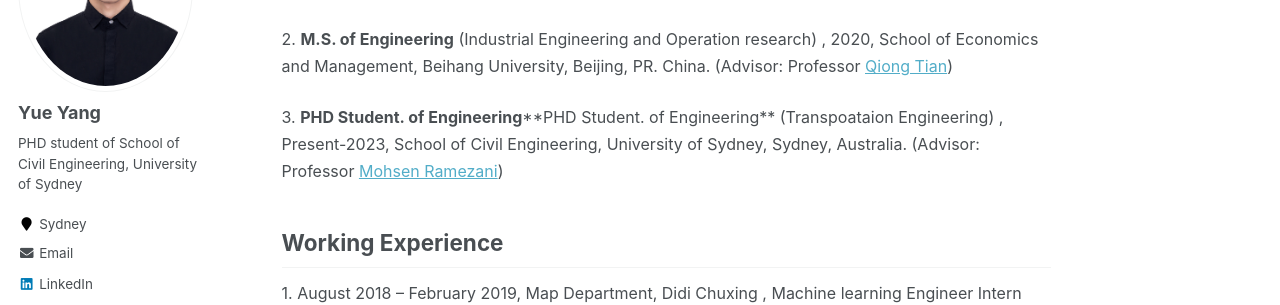
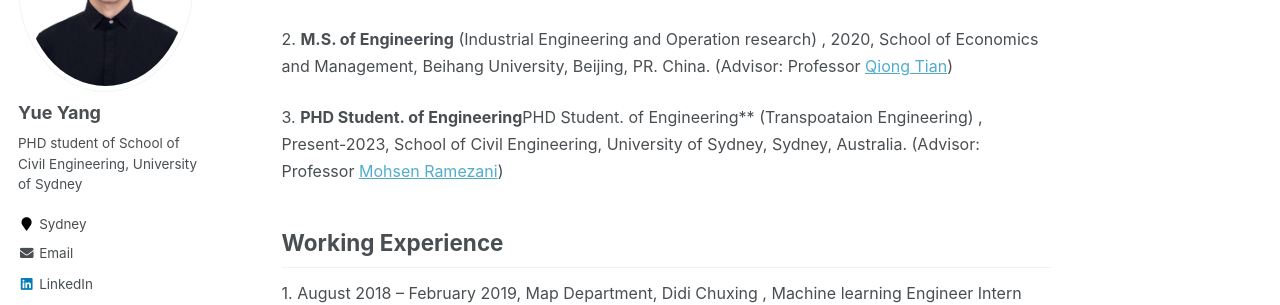
Before and after one commit to marco-yue/biography, a Jekyll site: the page built from _pages/about.md, in a window 1280 px wide and 900 px high, scrolled down 766 px. Shown: the part 153-458 px from the top of the window. Built offline with Jekyll 4.4.1, drawn with Linux system fonts in a browser that asks for light colours.

```diff
--- a/_pages/about.md
+++ b/_pages/about.md
@@ -45,7 +45,7 @@ redirect_from:
   </font></p>
 
 <p><font size=3>
-3. <b>PHD Student. of Engineering</b>**PHD Student. of Engineering** (Transpoataion Engineering) , Present-2023, School of Civil Engineering, University of Sydney, Sydney, Australia. (Advisor: Professor <a href="https://www.sydney.edu.au/engineering/about/our-people/academic-staff/mohsen-ramezani.html#collapseBio">Mohsen Ramezani</a>)
+3. <b>PHD Student. of Engineering</b>PHD Student. of Engineering** (Transpoataion Engineering) , Present-2023, School of Civil Engineering, University of Sydney, Sydney, Australia. (Advisor: Professor <a href="https://www.sydney.edu.au/engineering/about/our-people/academic-staff/mohsen-ramezani.html#collapseBio">Mohsen Ramezani</a>)
    </font></p>
 
 ## Working Experience
```
